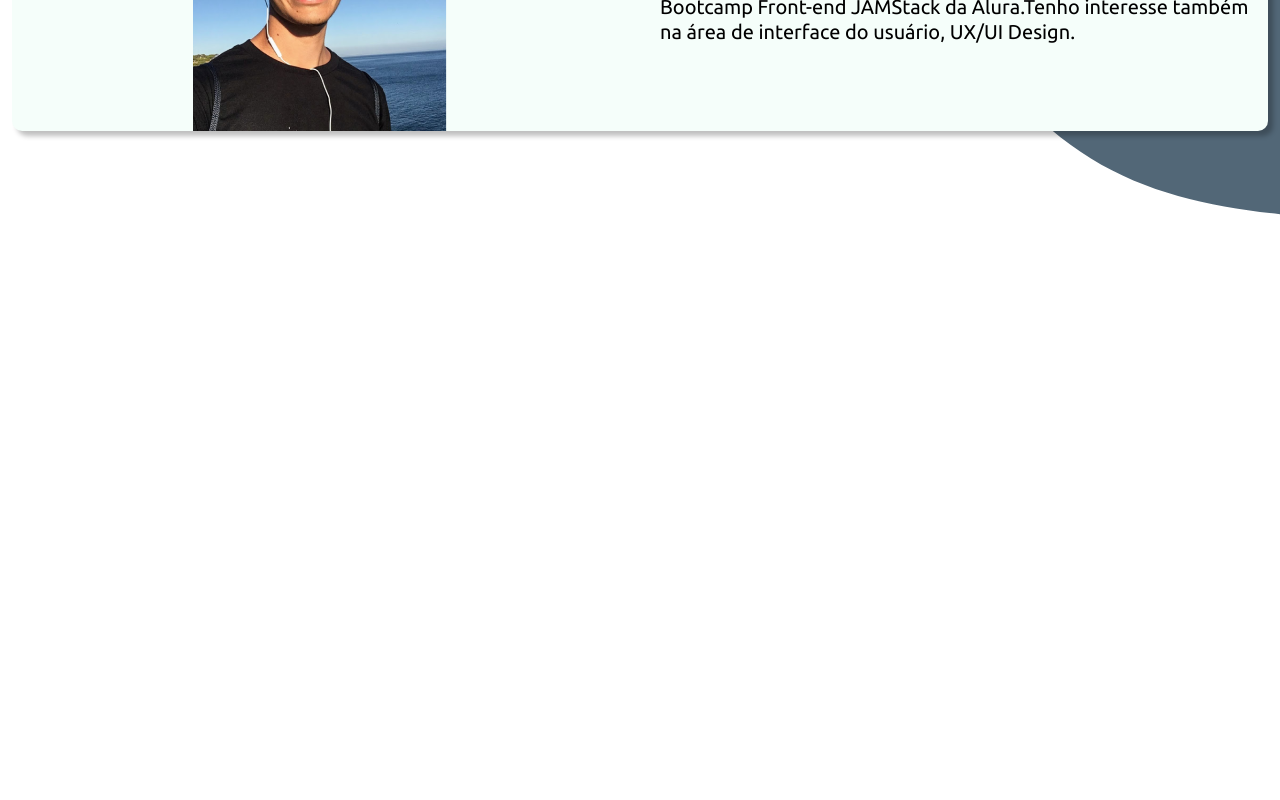
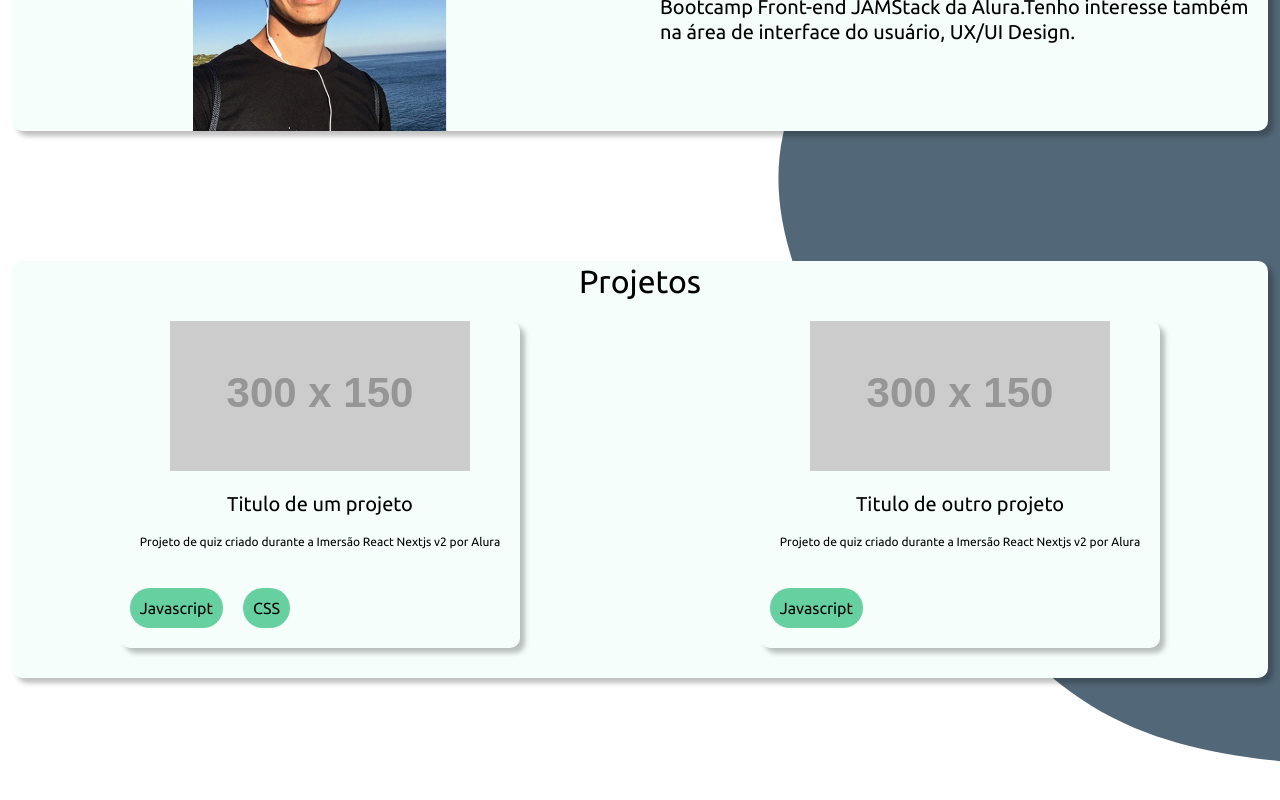
Before and after one commit to guijun13/Guilherme_Jun_JAMStackAlura, a Next.js app: page / in a window 1280 px wide. Shown: the part 929-1729 px from the top of the page. Before the commit the page ends 1190 px from the top, so only its background shows below. Built offline with nearby package versions, Linux system fonts and the light colour scheme.

Commit message:
feat(projects): create 'Projects' && 'ProjectWrappers' components

```diff
--- a/pages/index.js
+++ b/pages/index.js
@@ -2,6 +2,7 @@ import React from 'react';
 import About from '../src/components/commons/About';
 import Header from '../src/components/commons/Header';
 import Main from '../src/components/commons/Main';
+import Projects from '../src/components/commons/Projects';
 import Box from '../src/components/foundation/layout/Box';
 
 export default function Home() {
@@ -29,6 +30,7 @@ export default function Home() {
         <Header />
         <Main />
         <About />
+        <Projects />
       </Box>
     </Box>
   );
--- /dev/null
+++ b/src/components/commons/Projects/ProjectWrapper/index.js
@@ -0,0 +1,55 @@
+import React from 'react';
+import styled from 'styled-components';
+import PropTypes from 'prop-types';
+import Text from '../../../foundation/Text';
+
+export const ProjectCard = styled.div`
+  border-radius: 10px;
+  padding-bottom: 20px;
+  margin-bottom: 30px;
+  box-shadow: 5px 5px 5px rgba(0, 0, 0, 0.25);
+`;
+
+export const LanguageContainer = styled.div`
+  margin-top: 40px;
+  display: flex;
+`;
+
+export const LanguageBox = styled.div`
+  border-radius: 20px;
+  padding: 10px;
+  margin: 0 10px;
+  background-color: ${({ theme }) => theme.colors.primary.main.color};
+`;
+
+// eslint-disable-next-line react/prop-types
+export default function ProjectWrapper({ project }) {
+  return (
+    <ProjectCard>
+      <img
+        style={{ display: 'block', margin: 'auto', marginBottom: '20px' }}
+        src={project.image}
+        alt="img"
+      />
+      <Text marginBottom="20px" textAlign="center" tag="h5" variant="titleh5">
+        {project.title}
+      </Text>
+      <Text margin="0 20px" tag="p" variant="smallest">
+        {project.description}
+      </Text>
+      <LanguageContainer>
+        {project.languages.map(lang => (
+          <LanguageBox key={lang}>
+            <Text textAlign="center" tag="p" variant="regular">
+              {lang}
+            </Text>
+          </LanguageBox>
+        ))}
+      </LanguageContainer>
+    </ProjectCard>
+  );
+}
+
+ProjectWrapper.propTypes = {
+  project: PropTypes.string.isRequired,
+};
--- /dev/null
+++ b/src/components/commons/Projects/index.js
@@ -0,0 +1,56 @@
+import React from 'react';
+import Grid from '../../foundation/layout/Grid';
+import Text from '../../foundation/Text';
+import AboutWrapper from '../About/styles/AboutWrapper';
+import ProjectWrapper from './ProjectWrapper';
+
+const projects = [
+  {
+    image: 'https://placehold.it/300x150.png',
+    title: 'Titulo de um projeto',
+    description:
+      'Projeto de quiz criado durante a Imersão React Nextjs v2 por Alura',
+    languages: ['Javascript', 'CSS'],
+  },
+  {
+    image: 'https://placehold.it/300x150.png',
+    title: 'Titulo de outro projeto',
+    description:
+      'Projeto de quiz criado durante a Imersão React Nextjs v2 por Alura',
+    languages: ['Javascript'],
+  },
+];
+
+export default function Projects() {
+  return (
+    <Grid.Container
+      marginBottom={{
+        xs: '40px',
+        md: '130px',
+      }}
+    >
+      <AboutWrapper>
+        <Grid.Row>
+          <Text marginBottom="20px" tag="h3" variant="titleh3">
+            Projetos
+          </Text>
+        </Grid.Row>
+        <Grid.Row>
+          {projects.map(project => (
+            <Grid.Col
+              key={project.title}
+              value={{ md: 6, xs: 12 }} // ocupa colunas
+              offset={{ md: 0, xs: 0 }} // desloca/pula colunas
+              display="flex"
+              alignItems="center"
+              justifyContent="center"
+              flexDirection="column"
+            >
+              <ProjectWrapper project={project} />
+            </Grid.Col>
+          ))}
+        </Grid.Row>
+      </AboutWrapper>
+    </Grid.Container>
+  );
+}
--- a/src/components/foundation/Text/index.js
+++ b/src/components/foundation/Text/index.js
@@ -50,6 +50,8 @@ const TextBase = styled.span`
   ${props => TextStyleVariantsMap[props.variant]};
   margin: 0;
   ${propToStyle('textAlign')};
+  ${propToStyle('marginBottom')};
+  ${propToStyle('margin')};
 `;
 
 export default function Text({ tag, variant, children, ...props }) {
```
